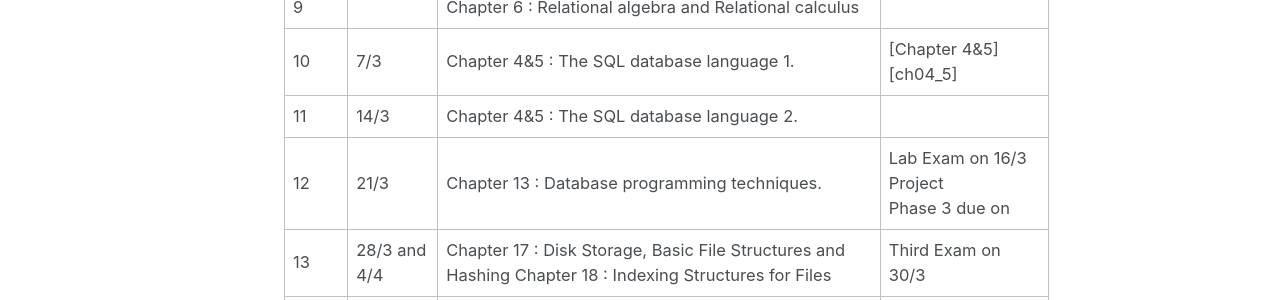
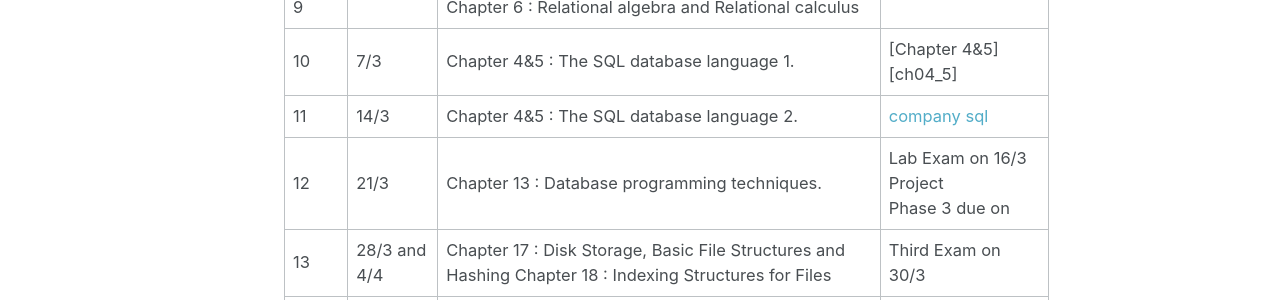
Before and after one commit to alaidi/alaidi.github.io, a Jekyll site: the page built from _posts/courses/2016-2017/2016-9-25-Database.markdown, in a window 1280 px wide. Shown: the part 1410-1710 px from the top of the page. Built offline with Jekyll 4.4.1, drawn with Linux system fonts in a browser that asks for light colours.

Commit message:
add company.sql

```diff
--- a/_posts/courses/2016-2017/2016-9-25-Database.markdown
+++ b/_posts/courses/2016-2017/2016-9-25-Database.markdown
@@ -31,7 +31,7 @@ header:
 | 8    | -/- and -/-      | Mid-term Exam                                                                                                            | Mid-term: Chapter 1,2,3,7,8,9,13                                                       |
 | 9    |                  | Chapter 6 : Relational algebra and Relational calculus                                                                   |                                                                                        |
 | 10   | 7/3              | Chapter 4&5 : The SQL database language 1.                                                                               | [Chapter 4&5][ch04_5]                                                                  |
-| 11   | 14/3             | Chapter 4&5 : The SQL database language 2.                                                                               |                                                                                        |
+| 11   | 14/3             | Chapter 4&5 : The SQL database language 2.                                                                               |  [company sql][company]                                                                                    |
 | 12   | 21/3             | Chapter 13 : Database programming techniques.                                                                            | Lab Exam on 16/3 Project <br> Phase 3 due on                                           |
 | 13   | 28/3 and 4/4     | Chapter 17 : Disk Storage, Basic File Structures and Hashing Chapter 18 : Indexing Structures for Files                  | Third Exam on 30/3                                                                     |
 | 14   | 11/4 and 18/4    | Chapter 18 : Indexing Structures for Files                                                                               |                                                                                        |
@@ -46,3 +46,4 @@ header:
 [ch07]: {{ site.baseurl }}/download/2016-2017/database/ch07.ppt
 [ch08]: {{ site.baseurl }}/download/2016-2017/database/ch08.ppt
 [ch09]: {{ site.baseurl }}/download/2016-2017/database/ch09.ppt
+[company]: {{ site.baseurl }}/download/2016-2017/database/company.sql.zip
```
Also changed, not shown: 1 other file.
